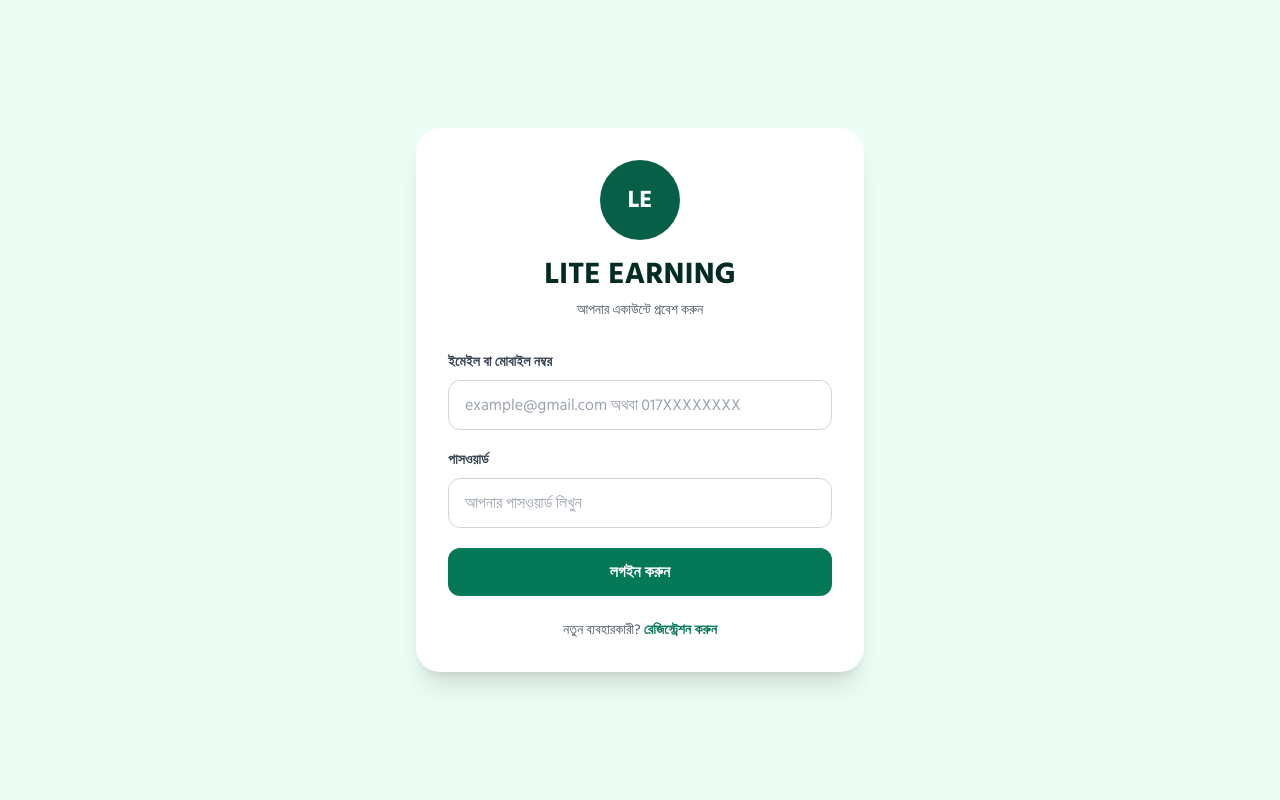
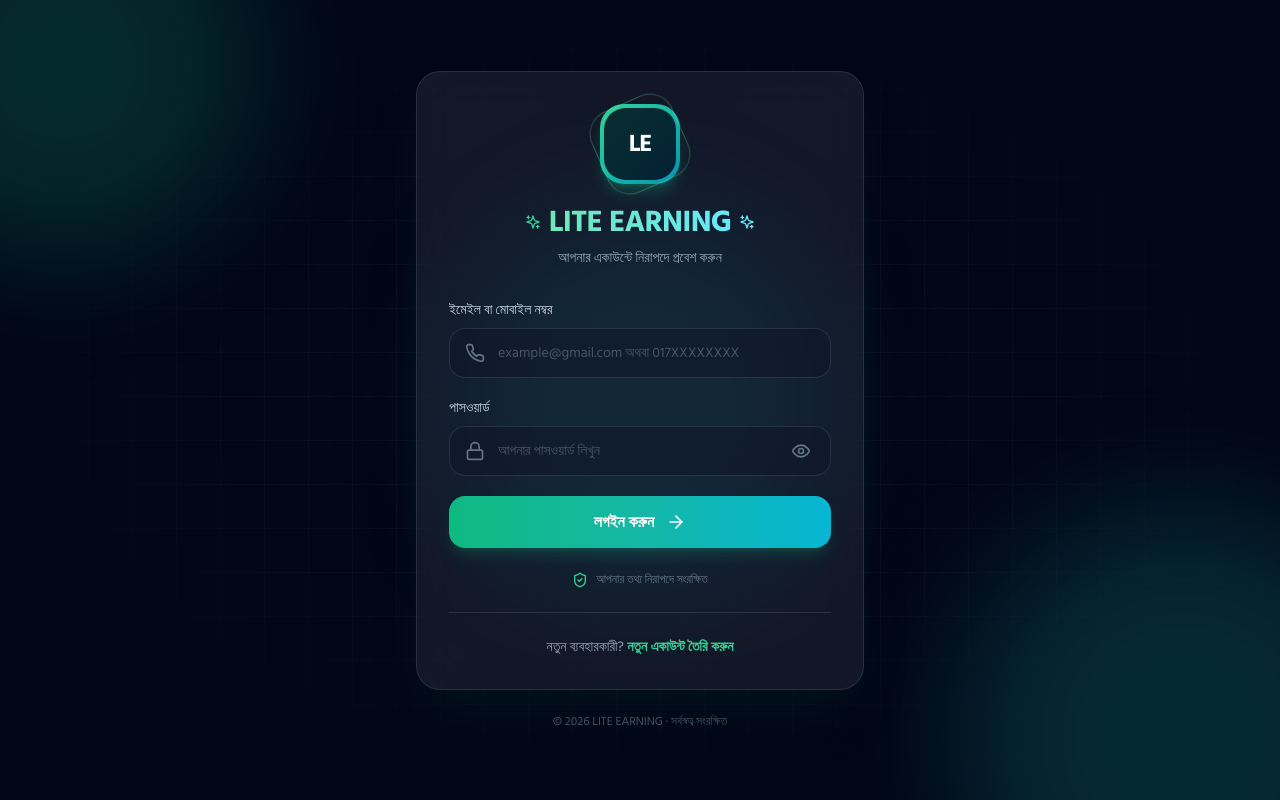
Before and after one commit to 2550rayhanpc/liteearning, a Next.js app: page /login in a window 1280 px wide. Built offline with nearby package versions, Linux system fonts and the light colour scheme.

Commit message:
Update page.js

```diff
--- a/app/login/page.js
+++ b/app/login/page.js
@@ -3,12 +3,24 @@
 import { useState } from "react";
 import { useRouter } from "next/navigation";
 import Link from "next/link";
+import { motion, AnimatePresence } from "framer-motion";
+import {
+  Mail,
+  Phone,
+  Lock,
+  Eye,
+  EyeOff,
+  ArrowRight,
+  Sparkles,
+  ShieldCheck,
+} from "lucide-react";
 
 export default function LoginPage() {
   const router = useRouter();
 
   const [identifier, setIdentifier] = useState("");
   const [password, setPassword] = useState("");
+  const [showPassword, setShowPassword] = useState(false);
   const [isLoading, setIsLoading] = useState(false);
 
   const handleLogin = async (event) => {
@@ -53,28 +65,82 @@ export default function LoginPage() {
     }
   };
 
+  const isEmail = identifier.includes("@");
+
   return (
-    <main className="min-h-screen flex items-center justify-center bg-emerald-50 px-4">
-      <div className="w-full max-w-md rounded-3xl bg-white p-8 shadow-xl">
-        <div className="mb-8 text-center">
-          <div className="mx-auto mb-4 flex h-20 w-20 items-center justify-center rounded-full bg-emerald-800 text-2xl font-bold text-white">
-            LE
+    <main className="relative flex min-h-screen items-center justify-center overflow-hidden bg-slate-950 px-4 py-10 text-white">
+      {/* Background Glow Effects */}
+      <div className="pointer-events-none absolute inset-0 overflow-hidden">
+        <div className="absolute -left-32 -top-32 h-96 w-96 rounded-full bg-emerald-500/20 blur-3xl" />
+        <div className="absolute -bottom-40 -right-32 h-[28rem] w-[28rem] rounded-full bg-teal-500/20 blur-3xl" />
+        <div className="absolute left-1/2 top-1/2 h-96 w-96 -translate-x-1/2 -translate-y-1/2 rounded-full bg-cyan-500/10 blur-3xl" />
+
+        <div className="absolute inset-0 bg-[linear-gradient(to_right,#ffffff08_1px,transparent_1px),linear-gradient(to_bottom,#ffffff08_1px,transparent_1px)] bg-[size:44px_44px] [mask-image:radial-gradient(ellipse_at_center,black_35%,transparent_75%)]" />
       </div>
 
-          <h1 className="text-3xl font-bold text-emerald-950">
+      <motion.section
+        initial={{ opacity: 0, y: 30, scale: 0.97 }}
+        animate={{ opacity: 1, y: 0, scale: 1 }}
+        transition={{ duration: 0.6, ease: "easeOut" }}
+        className="relative z-10 w-full max-w-md"
+      >
+        {/* Glass Card */}
+        <div className="rounded-3xl border border-white/10 bg-white/[0.07] p-6 shadow-2xl shadow-emerald-950/40 backdrop-blur-xl sm:p-8">
+          {/* Brand */}
+          <div className="mb-8 text-center">
+            <motion.div
+              initial={{ scale: 0.7, rotate: -10 }}
+              animate={{ scale: 1, rotate: 0 }}
+              transition={{ delay: 0.15, duration: 0.5 }}
+              className="relative mx-auto mb-5 flex h-20 w-20 items-center justify-center rounded-3xl bg-gradient-to-br from-emerald-400 via-teal-500 to-cyan-600 shadow-lg shadow-emerald-500/30"
+            >
+              <div className="absolute inset-1 rounded-[1.35rem] bg-slate-950/80" />
+              <span className="relative text-2xl font-black tracking-tighter text-white">
+                LE
+              </span>
+
+              <motion.div
+                animate={{ rotate: 360 }}
+                transition={{
+                  repeat: Infinity,
+                  duration: 8,
+                  ease: "linear",
+                }}
+                className="absolute -inset-1 rounded-3xl border border-emerald-300/30"
+              />
+            </motion.div>
+
+            <div className="mb-2 flex items-center justify-center gap-2">
+              <Sparkles className="h-4 w-4 text-emerald-400" />
+
+              <h1 className="bg-gradient-to-r from-emerald-300 to-cyan-300 bg-clip-text text-3xl font-black tracking-tight text-transparent">
                 LITE EARNING
               </h1>
 
-          <p className="mt-2 text-sm text-gray-600">
-            আপনার একাউন্টে প্রবেশ করুন
+              <Sparkles className="h-4 w-4 text-cyan-300" />
+            </div>
+
+            <p className="text-sm text-slate-400">
+              আপনার একাউন্টে নিরাপদে প্রবেশ করুন
             </p>
           </div>
 
+          {/* Form */}
           <form onSubmit={handleLogin} className="space-y-5">
+            {/* Email / Phone */}
             <div>
-            <label className="mb-2 block text-sm font-semibold text-gray-700">
+              <label className="mb-2 block text-sm font-medium text-slate-300">
                 ইমেইল বা মোবাইল নম্বর
               </label>
+
+              <div className="group relative">
+                <div className="pointer-events-none absolute left-4 top-1/2 -translate-y-1/2 text-slate-500 transition-colors group-focus-within:text-emerald-400">
+                  {isEmail ? (
+                    <Mail className="h-5 w-5" />
+                  ) : (
+                    <Phone className="h-5 w-5" />
+                  )}
+                </div>
 
                 <input
                   type="text"
@@ -82,44 +148,105 @@ export default function LoginPage() {
                   onChange={(event) => setIdentifier(event.target.value)}
                   placeholder="example@gmail.com অথবা 017XXXXXXXX"
                   required
-              className="w-full rounded-xl border border-gray-300 px-4 py-3 text-gray-800 outline-none focus:border-emerald-600 focus:ring-2 focus:ring-emerald-200"
+                  autoComplete="username"
+                  className="w-full rounded-2xl border border-white/10 bg-slate-900/60 py-3.5 pl-12 pr-4 text-sm text-white outline-none transition-all placeholder:text-slate-600 hover:border-white/20 focus:border-emerald-400/70 focus:bg-slate-900/80 focus:ring-4 focus:ring-emerald-500/10"
                 />
               </div>
+            </div>
 
+            {/* Password */}
             <div>
-            <label className="mb-2 block text-sm font-semibold text-gray-700">
+              <label className="mb-2 block text-sm font-medium text-slate-300">
                 পাসওয়ার্ড
               </label>
 
+              <div className="group relative">
+                <Lock className="pointer-events-none absolute left-4 top-1/2 h-5 w-5 -translate-y-1/2 text-slate-500 transition-colors group-focus-within:text-emerald-400" />
+
                 <input
-              type="password"
+                  type={showPassword ? "text" : "password"}
                   value={password}
                   onChange={(event) => setPassword(event.target.value)}
                   placeholder="আপনার পাসওয়ার্ড লিখুন"
                   required
-              className="w-full rounded-xl border border-gray-300 px-4 py-3 text-gray-800 outline-none focus:border-emerald-600 focus:ring-2 focus:ring-emerald-200"
+                  autoComplete="current-password"
+                  className="w-full rounded-2xl border border-white/10 bg-slate-900/60 py-3.5 pl-12 pr-12 text-sm text-white outline-none transition-all placeholder:text-slate-600 hover:border-white/20 focus:border-emerald-400/70 focus:bg-slate-900/80 focus:ring-4 focus:ring-emerald-500/10"
                 />
+
+                <button
+                  type="button"
+                  onClick={() => setShowPassword((value) => !value)}
+                  aria-label={
+                    showPassword
+                      ? "পাসওয়ার্ড লুকান"
+                      : "পাসওয়ার্ড দেখান"
+                  }
+                  className="absolute right-3 top-1/2 -translate-y-1/2 rounded-lg p-2 text-slate-500 transition hover:bg-white/10 hover:text-emerald-300"
+                >
+                  {showPassword ? (
+                    <EyeOff className="h-5 w-5" />
+                  ) : (
+                    <Eye className="h-5 w-5" />
+                  )}
+                </button>
+              </div>
             </div>
 
-          <button
+            {/* Login Button */}
+            <motion.button
               type="submit"
               disabled={isLoading}
-            className="w-full rounded-xl bg-emerald-700 px-4 py-3 font-bold text-white transition hover:bg-emerald-800 disabled:cursor-not-allowed disabled:opacity-60"
+              whileHover={{ scale: isLoading ? 1 : 1.02 }}
+              whileTap={{ scale: isLoading ? 1 : 0.98 }}
+              className="flex w-full items-center justify-center gap-3 rounded-2xl bg-gradient-to-r from-emerald-500 via-teal-500 to-cyan-500 py-3.5 font-bold text-white shadow-lg shadow-emerald-500/20 transition-all hover:shadow-emerald-500/40 disabled:cursor-not-allowed disabled:opacity-60"
             >
-            {isLoading ? "লগইন হচ্ছে..." : "লগইন করুন"}
-          </button>
+              {isLoading ? (
+                <>
+                  <span className="h-5 w-5 animate-spin rounded-full border-2 border-white/30 border-t-white" />
+                  <span>লগইন হচ্ছে...</span>
+                </>
+              ) : (
+                <>
+                  <span>লগইন করুন</span>
+                  <ArrowRight className="h-5 w-5" />
+                </>
+              )}
+            </motion.button>
           </form>
 
-        <p className="mt-6 text-center text-sm text-gray-600">
+          {/* Security Notice */}
+          <div className="mt-6 flex items-center justify-center gap-2 text-xs text-slate-500">
+            <ShieldCheck className="h-4 w-4 text-emerald-400" />
+            <span>আপনার তথ্য নিরাপদে সংরক্ষিত</span>
+          </div>
+
+          {/* Register Link */}
+          <div className="mt-6 border-t border-white/10 pt-6 text-center text-sm text-slate-400">
             নতুন ব্যবহারকারী?{" "}
             <Link
               href="/register"
-            className="font-bold text-emerald-700 hover:underline"
+              className="font-bold text-emerald-400 transition hover:text-cyan-300 hover:underline"
             >
-            রেজিস্ট্রেশন করুন
+              নতুন একাউন্ট তৈরি করুন
             </Link>
+          </div>
+        </div>
+
+        <p className="mt-6 text-center text-xs text-slate-600">
+          © 2026 LITE EARNING · সর্বস্বত্ব সংরক্ষিত
         </p>
-      </div>
+      </motion.section>
+
+      <AnimatePresence>
+        {isLoading && (
+          <motion.div
+            initial={{ opacity: 0 }}
+            animate={{ opacity: 1 }}
+            exit={{ opacity: 0 }}
+            className="pointer-events-none fixed inset-0 z-50 bg-emerald-950/10"
+          />
+        )}
+      </AnimatePresence>
     </main>
   );
 }
```
Lines whose indentation alone changed are shown as unchanged.
